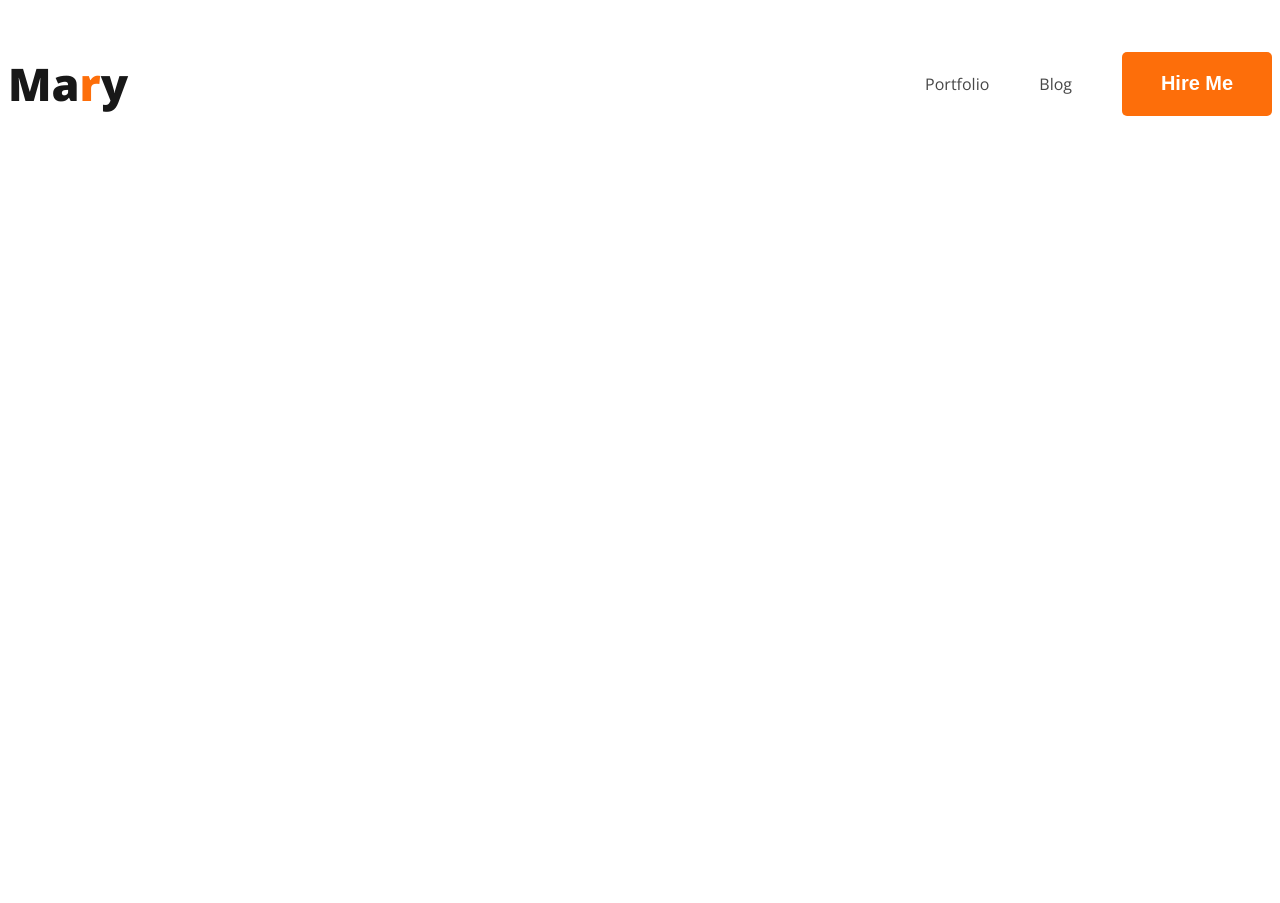
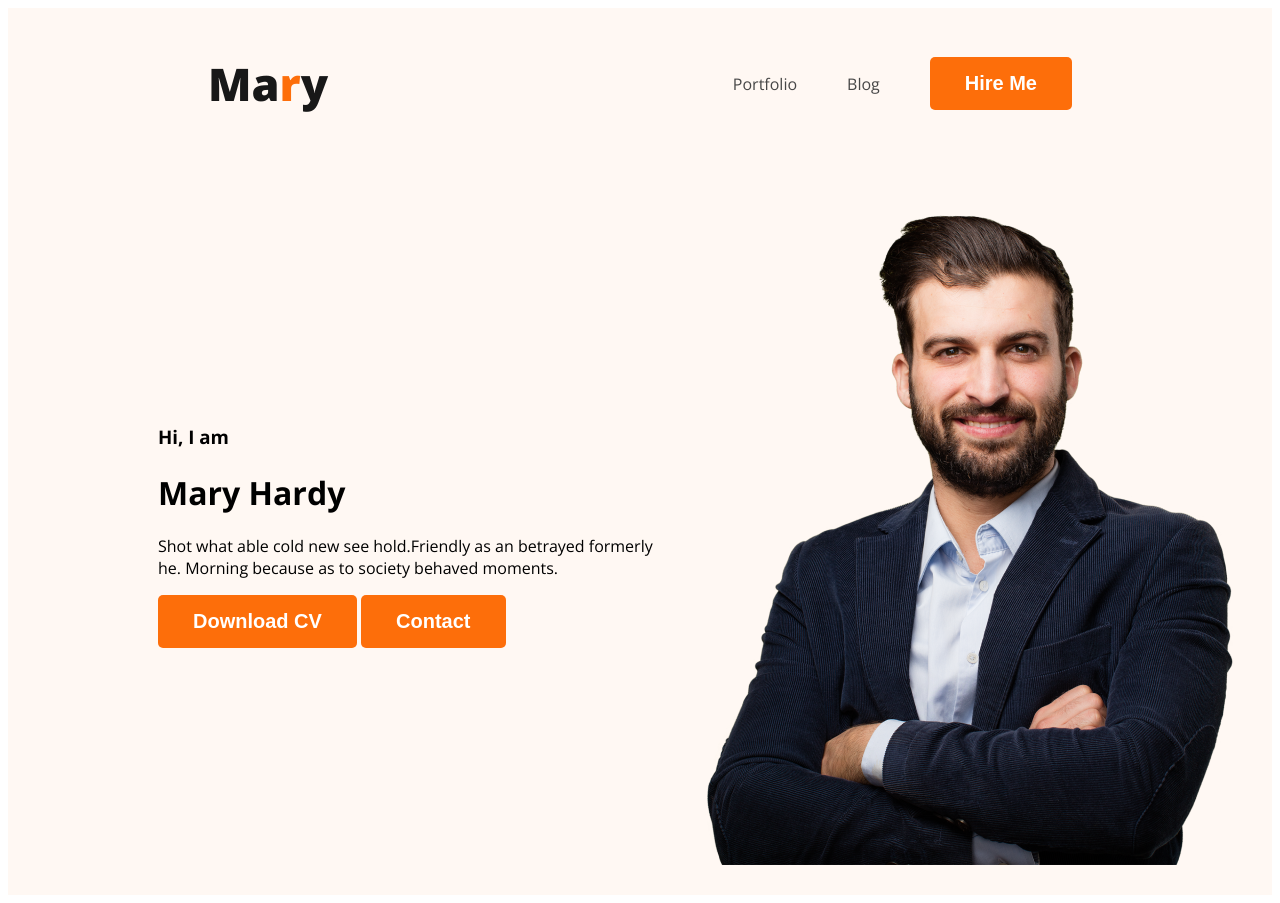
Before and after one commit to Rahatul-Alom/web-developer-Portfolio, a plain HTML site: page index.html in a window 1280 px wide. Before the commit the page ends 800 px from the top, so only its background shows below. Drawn offline with nearby package versions, Linux system fonts and the light colour scheme.

Commit message:
added backgorund images

```diff
--- a/index.html
+++ b/index.html
@@ -10,17 +10,26 @@
     <link rel="stylesheet" href="/style/portfolio.css">
   </head>
   <body>
-    <header>
+    <header class="header">
       <nav>
         <h3 class="nav-title">Ma<span class="text-primary">r</span>y</h3>
           <ul>
             <li><a href="">Portfolio</a></li>
             <li><a href="">Blog</a></li>
             <button class="btn-primary">Hire Me</button>
-
           </ul>
       </nav>
+      <div class="banner">
+          <div>
+            <h3 class="banner-greeting">Hi, I am</h3>
+            <h1 class="banner-title">Mary Hardy</h1>
+            <p>Shot what able cold new see hold.Friendly as an betrayed formerly he. Morning because as to society behaved moments.</p>
+            <button class="btn-primary"> Download CV</button>
+            <button class="btn-primary"> Contact</button>
+          </div>
+        <img class="profile-picture" src="images/hardy.png" alt="">
 
+       </div>
     </header>
     <main>
 
--- a/style/portfolio.css
+++ b/style/portfolio.css
@@ -1,42 +1,53 @@
 /* common shared styles */
-body{
-    font-family: 'Lato', sans-serif;
-    font-family: 'Open Sans', sans-serif;
+body {
+  font-family: "Lato", sans-serif;
+  font-family: "Open Sans", sans-serif;
 }
-.text-primary{
-    color: #FD6E0A;
+.text-primary {
+  color: #fd6e0a;
 }
-.btn-primary{
-width: 150px;
-height: 64px;
+.btn-primary {
   border-radius: 5px;
-background: #FD6E0A;
+  background: #fd6e0a;
   border: 0;
-color:#fff;
+  color: #fff;
   font-size: 20px;
   font-weight: 700;
   padding: 15px 35px;
 }
 /* nav related styles */
-nav{
+nav {
   display: flex;
   justify-content: space-between;
   align-items: center;
+  margin: 0 200px;
 }
-.nav-title{
+.nav-title {
   color: #181818;
   font-size: 45px;
   font-weight: 800;
 }
-nav > ul{
+nav > ul {
   display: flex;
   align-items: center;
 }
-nav li{
+nav li {
   list-style: none;
   margin-right: 50px;
 }
-nav a{
+nav a {
   text-decoration: none;
   color: #474747;
 }
+/* header related styls */
+.header{
+    background-color:#FFF8F3;
+}
+.banner{
+    padding: 30px 30px 30px 150px;
+    display: flex;
+    align-items: center;
+}
+.banner-profile-picture{
+    width: 500px;
+}
```
Lines whose indentation alone changed are shown as unchanged.
